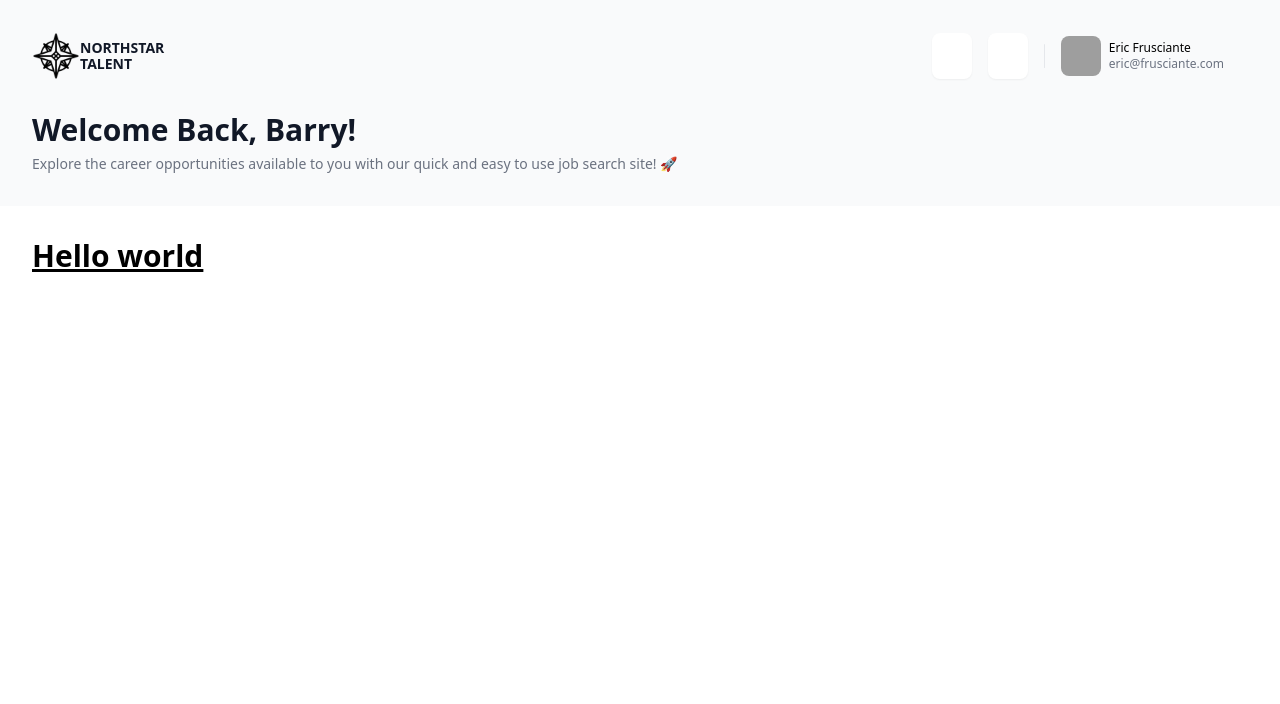
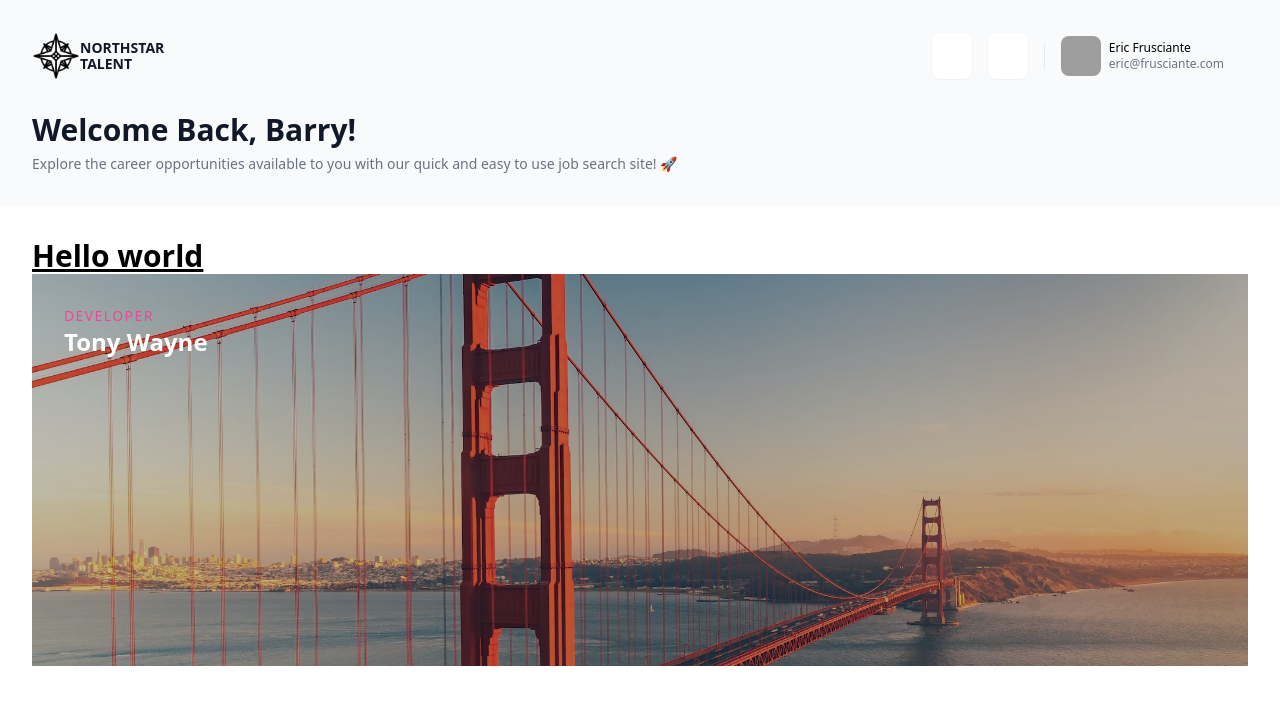
Before and after one commit to N-Georges/northstar, a Next.js app in the folder frontend/: page / in a window 1280 px wide. Shown: the top 704 px of the page. Built offline with nearby package versions, Linux system fonts and the light colour scheme; grey boxes are pictures that could not be loaded; some icons are missing.

Commit message:
addng clerk middleware refactor public static file

```diff
--- a/frontend/src/middleware.ts
+++ b/frontend/src/middleware.ts
@@ -29,5 +29,5 @@ export default withClerkMiddleware((request: NextRequest) => {
 });
 
 export const config = {
-  matcher: "/((?!_next/image|_next/static|favicon.ico).*)",
+  matcher: ["/((?!_next/image|_next/static|favicon.ico|images).*)"],
 };
--- a/frontend/src/pages/index.tsx
+++ b/frontend/src/pages/index.tsx
@@ -1,10 +1,40 @@
 import Layout from "@/components/layouts/layout";
+import Image from "next/image";
 
 export default function Home() {
   return (
     <>
       <Layout>
         <h1 className="text-3xl font-bold underline">Hello world</h1>
+        <a href="#" className="group relative block bg-black">
+          <Image
+            alt="Developer"
+            src="/images/sf.webp"
+            width={1920}
+            height={1080}
+            className="absolute inset-0 h-full w-full object-cover opacity-75 transition-opacity group-hover:opacity-50"
+          />
+
+          <div className="relative p-4 sm:p-6 lg:p-8">
+            <p className="text-sm font-medium uppercase tracking-widest text-pink-500">
+              Developer
+            </p>
+
+            <p className="text-xl font-bold text-white sm:text-2xl">
+              Tony Wayne
+            </p>
+
+            <div className="mt-32 sm:mt-48 lg:mt-64">
+              <div className="translate-y-8 transform opacity-0 transition-all group-hover:translate-y-0 group-hover:opacity-100">
+                <p className="text-sm text-white">
+                  Lorem ipsum dolor, sit amet consectetur adipisicing elit.
+                  Omnis perferendis hic asperiores quibusdam quidem voluptates
+                  doloremque reiciendis nostrum harum. Repudiandae?
+                </p>
+              </div>
+            </div>
+          </div>
+        </a>
       </Layout>
     </>
   );
```
